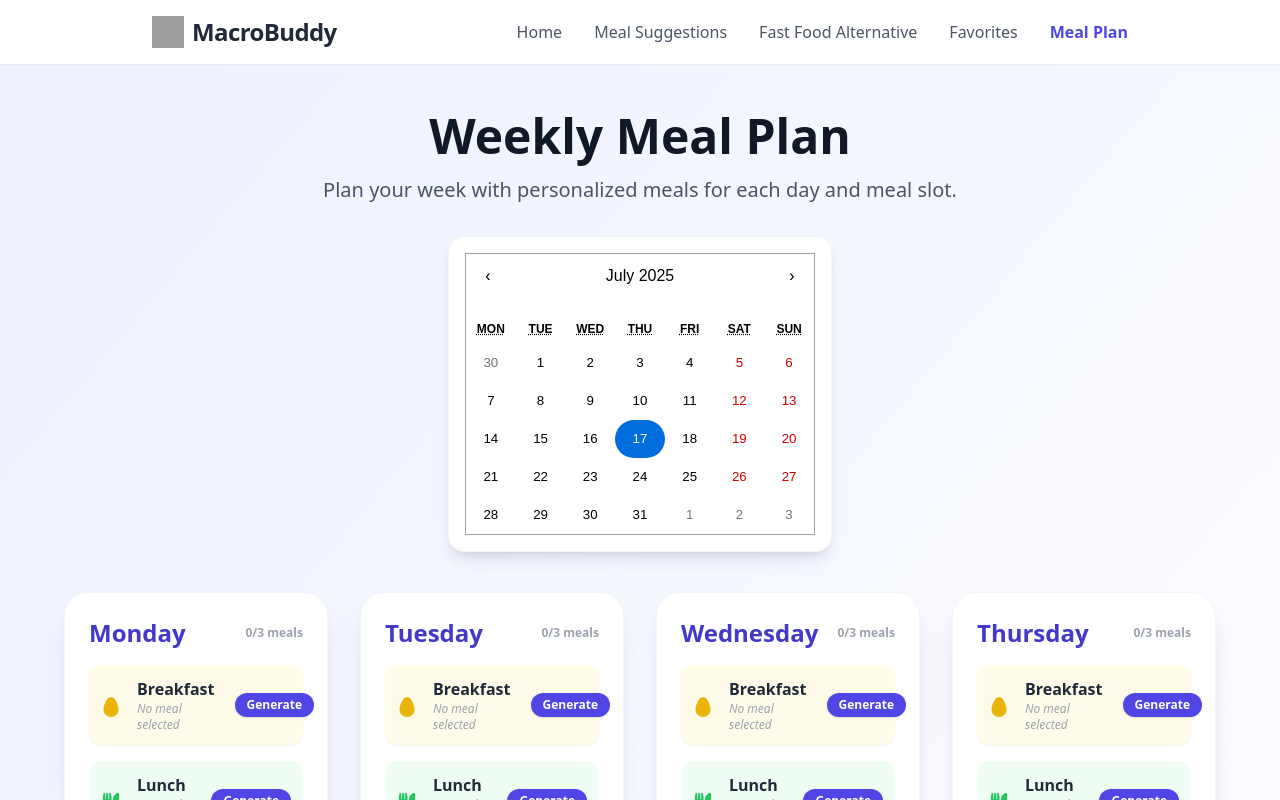
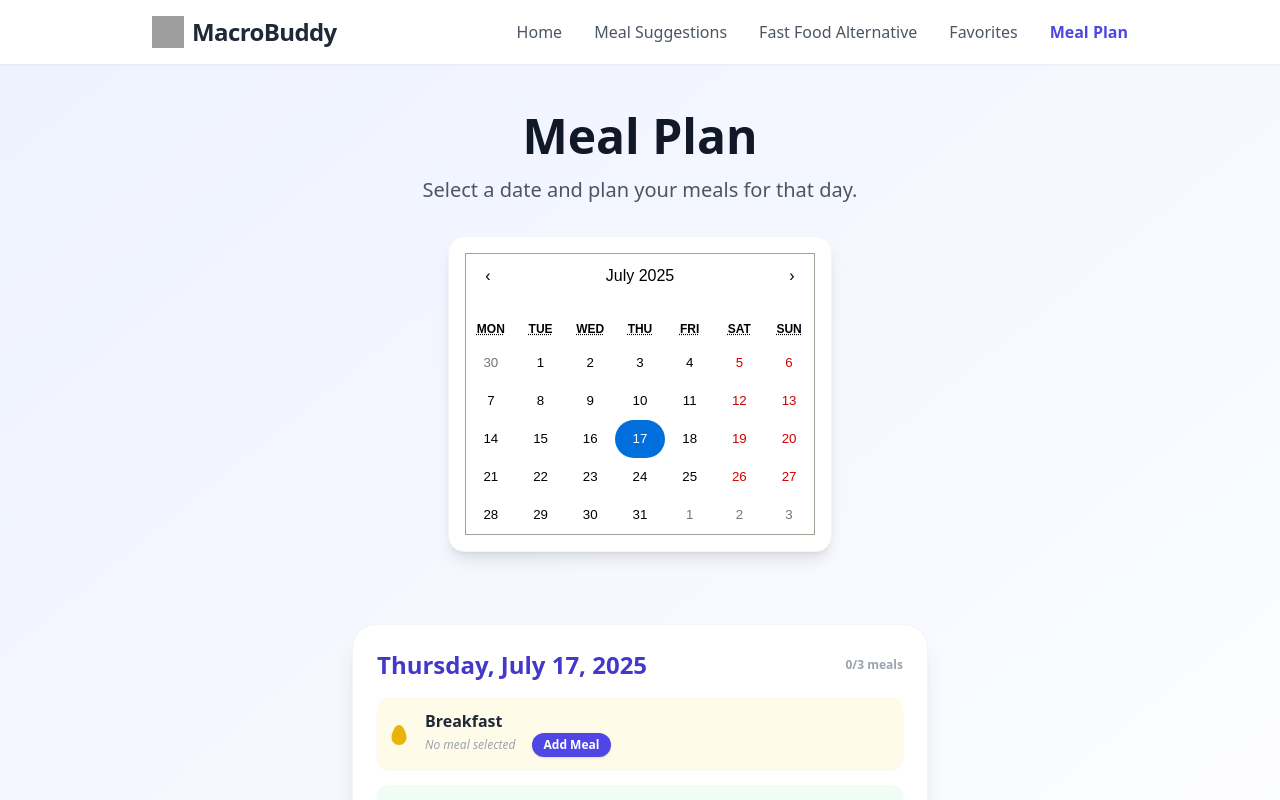
Before and after one commit to rahulbaweja7/macrobuddy, a React (Create React App) app: page / in a window 1280 px wide. Both pictures are taken after a click on the button "Meal Plan". Shown: the top 800 px of the page. Built offline with nearby package versions, Linux system fonts and the light colour scheme; grey boxes are pictures that could not be loaded.

Commit message:
Meal plan refractored

```diff
--- a/src/pages/MealPlanPage.js
+++ b/src/pages/MealPlanPage.js
@@ -1,44 +1,45 @@
 import React, { useState } from 'react';
-import { FaEgg, FaUtensils, FaPizzaSlice } from 'react-icons/fa';
 import Calendar from 'react-calendar';
 import 'react-calendar/dist/Calendar.css';
+import { FaEgg, FaUtensils, FaPizzaSlice } from 'react-icons/fa';
 
-const DAYS = ['Monday', 'Tuesday', 'Wednesday', 'Thursday', 'Friday', 'Saturday', 'Sunday'];
 const MEALS = [
   { key: 'Breakfast', icon: <FaEgg className="inline mr-1 text-yellow-500" />, color: 'bg-yellow-50' },
   { key: 'Lunch', icon: <FaUtensils className="inline mr-1 text-green-500" />, color: 'bg-green-50' },
   { key: 'Dinner', icon: <FaPizzaSlice className="inline mr-1 text-indigo-500" />, color: 'bg-indigo-50' },
 ];
 
+function formatDate(date) {
+  return date.toISOString().split('T')[0]; // YYYY-MM-DD
+}
+
 export default function MealPlanPage() {
   const [selectedDate, setSelectedDate] = useState(new Date());
-  const [mealPlan, setMealPlan] = useState(() => {
-    const plan = {};
-    DAYS.forEach(day => {
-      plan[day] = {};
-      MEALS.forEach(meal => {
-        plan[day][meal.key] = null;
-      });
-    });
-    return plan;
-  });
+  const [mealPlans, setMealPlans] = useState({}); // { 'YYYY-MM-DD': { Breakfast: {...}, ... } }
+
+  const dateKey = formatDate(selectedDate);
+  const dayPlan = mealPlans[dateKey] || {};
 
   // Placeholder: will connect to meal suggestion logic later
-  const handleGenerate = (day, mealKey) => {
-    setMealPlan(prev => ({
+  const handleAddMeal = (mealKey) => {
+    setMealPlans(prev => ({
       ...prev,
-      [day]: {
-        ...prev[day],
-        [mealKey]: { meal: `${mealKey} for ${day}`, description: 'Sample meal', macros: { protein: 20, carbs: 30, fats: 10, calories: 300 } }
+      [dateKey]: {
+        ...prev[dateKey],
+        [mealKey]: {
+          meal: `${mealKey} for ${dateKey}`,
+          description: 'Sample meal',
+          macros: { protein: 20, carbs: 30, fats: 10, calories: 300 }
+        }
       }
     }));
   };
 
   // Calculate daily macro summary
-  const getDayMacros = (day) => {
+  const getDayMacros = () => {
     const totals = { protein: 0, carbs: 0, fats: 0, calories: 0 };
     MEALS.forEach(({ key }) => {
-      const m = mealPlan[day][key];
+      const m = dayPlan[key];
       if (m && m.macros) {
         totals.protein += m.macros.protein || 0;
         totals.carbs += m.macros.carbs || 0;
@@ -52,8 +53,8 @@ export default function MealPlanPage() {
   return (
     <section className="flex-1 flex flex-col items-center justify-center py-12 px-4 bg-gradient-to-br from-indigo-50 to-white min-h-screen">
       <div className="max-w-5xl w-full mx-auto text-center mb-10">
-        <h1 className="text-4xl md:text-5xl font-extrabold text-gray-900 mb-4 leading-tight">Weekly Meal Plan</h1>
-        <p className="text-lg md:text-xl text-gray-600 mb-6">Plan your week with personalized meals for each day and meal slot.</p>
+        <h1 className="text-4xl md:text-5xl font-extrabold text-gray-900 mb-4 leading-tight">Meal Plan</h1>
+        <p className="text-lg md:text-xl text-gray-600 mb-6">Select a date and plan your meals for that day.</p>
         <div className="flex justify-center mt-8">
           <div className="rounded-2xl shadow-lg p-4 bg-white border border-gray-100">
             <Calendar
@@ -70,14 +71,11 @@ export default function MealPlanPage() {
           </div>
         </div>
       </div>
-      <div className="grid grid-cols-1 sm:grid-cols-2 md:grid-cols-3 lg:grid-cols-4 gap-8 w-full max-w-6xl">
-        {DAYS.map(day => {
-          const macros = getDayMacros(day);
-          return (
-            <div key={day} className="rounded-3xl shadow-xl bg-white border border-gray-100 p-6 flex flex-col transition-transform hover:-translate-y-1 hover:shadow-2xl duration-200">
+      <div className="w-full max-w-xl mx-auto mt-8">
+        <div className="rounded-3xl shadow-xl bg-white border border-gray-100 p-6 flex flex-col transition-transform">
           <div className="flex items-center justify-between mb-4">
-                <h2 className="text-2xl font-bold text-indigo-700">{day}</h2>
-                <span className="text-xs text-gray-400 font-semibold">{Object.values(mealPlan[day]).filter(Boolean).length}/3 meals</span>
+            <h2 className="text-2xl font-bold text-indigo-700">{selectedDate.toLocaleDateString(undefined, { weekday: 'long', year: 'numeric', month: 'long', day: 'numeric' })}</h2>
+            <span className="text-xs text-gray-400 font-semibold">{Object.values(dayPlan).filter(Boolean).length}/3 meals</span>
           </div>
           <div className="flex flex-col gap-4 flex-1">
             {MEALS.map(({ key, icon, color }) => (
@@ -85,36 +83,43 @@ export default function MealPlanPage() {
                 <span className="text-xl">{icon}</span>
                 <div className="flex-1">
                   <div className="font-semibold text-gray-800">{key}</div>
-                      {mealPlan[day][key] ? (
+                  {dayPlan[key] ? (
                     <>
-                          <div className="text-xs text-gray-600">{mealPlan[day][key].description}</div>
-                          <div className="text-xs mt-1 text-gray-700">P: {mealPlan[day][key].macros.protein}g, C: {mealPlan[day][key].macros.carbs}g, F: {mealPlan[day][key].macros.fats}g, Cal: {mealPlan[day][key].macros.calories}</div>
+                      <div className="text-xs text-gray-600">{dayPlan[key].description}</div>
+                      <div className="text-xs mt-1 text-gray-700">P: {dayPlan[key].macros.protein}g, C: {dayPlan[key].macros.carbs}g, F: {dayPlan[key].macros.fats}g, Cal: {dayPlan[key].macros.calories}</div>
                     </>
                   ) : (
-                        <div className="text-xs text-gray-400 italic">No meal selected</div>
+                    <div className="text-xs text-gray-400 italic flex items-center gap-2">No meal selected
+                      <button
+                        className="ml-2 px-3 py-1 rounded-full bg-indigo-600 text-white text-xs font-semibold shadow hover:bg-indigo-700 transition"
+                        onClick={() => handleAddMeal(key)}
+                      >
+                        Add Meal
+                      </button>
+                    </div>
                   )}
                 </div>
+                {dayPlan[key] && (
                   <button
                     className="ml-2 px-3 py-1 rounded-full bg-indigo-600 text-white text-xs font-semibold shadow hover:bg-indigo-700 transition"
-                      onClick={() => handleGenerate(day, key)}
+                    onClick={() => handleAddMeal(key)}
                   >
-                      {mealPlan[day][key] ? 'Edit' : 'Generate'}
+                    Edit
                   </button>
+                )}
               </div>
             ))}
           </div>
           <div className="mt-6 pt-4 border-t border-gray-200">
             <div className="text-xs text-gray-500 mb-1 font-semibold">Daily Total</div>
             <div className="flex flex-wrap gap-2 text-xs font-medium">
-                  <span className="bg-indigo-100 text-indigo-700 rounded px-2 py-1">P: {macros.protein}g</span>
-                  <span className="bg-orange-100 text-orange-700 rounded px-2 py-1">C: {macros.carbs}g</span>
-                  <span className="bg-yellow-100 text-yellow-700 rounded px-2 py-1">F: {macros.fats}g</span>
-                  <span className="bg-gray-100 text-gray-700 rounded px-2 py-1">Cal: {macros.calories}</span>
+              <span className="bg-indigo-100 text-indigo-700 rounded px-2 py-1">P: {getDayMacros().protein}g</span>
+              <span className="bg-orange-100 text-orange-700 rounded px-2 py-1">C: {getDayMacros().carbs}g</span>
+              <span className="bg-yellow-100 text-yellow-700 rounded px-2 py-1">F: {getDayMacros().fats}g</span>
+              <span className="bg-gray-100 text-gray-700 rounded px-2 py-1">Cal: {getDayMacros().calories}</span>
             </div>
           </div>
         </div>
-          );
-        })}
       </div>
     </section>
   );
```
Lines whose indentation alone changed are shown as unchanged.
